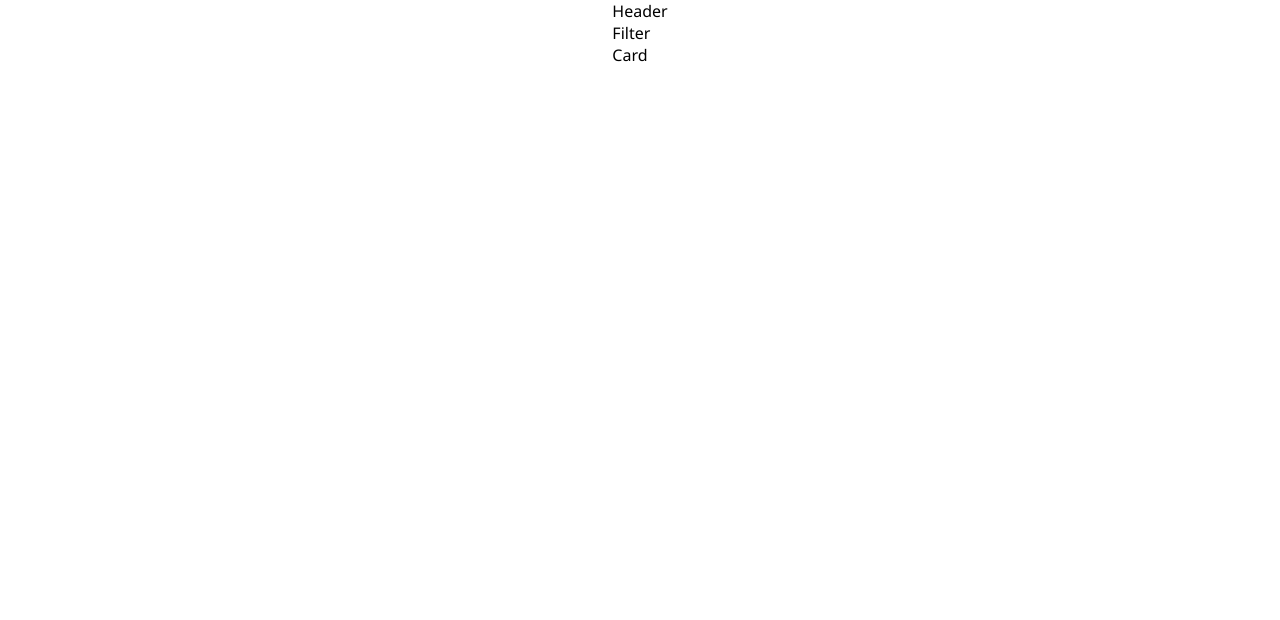
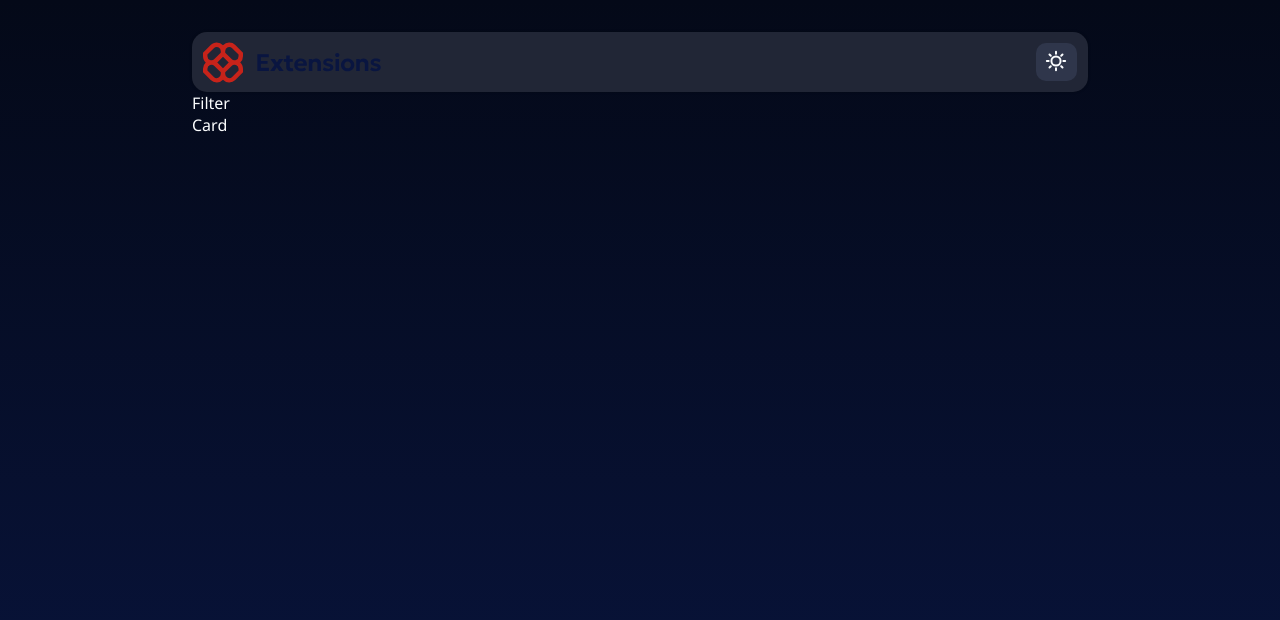
Before and after one commit to rawannmmohamed/browser-extensions, a React (Vite) app: page / in a window 1280 px wide. Shown: the top 620 px of the page. Built offline with nearby package versions, Linux system fonts and the light colour scheme.

Commit message:
`Added theme switching functionality to the application`

```diff
--- a/src/App.tsx
+++ b/src/App.tsx
@@ -1,18 +1,31 @@
-import './App.css'
-import Card from './components/card/Card'
-import Filter from './components/filter/Filter'
-import Header from './components/header/Header'
+import { useEffect, useState } from "react";
+import "./App.css";
+import Card from "./components/card/Card";
+import Filter from "./components/filter/Filter";
+import Header from "./components/header/Header";
 
 function App() {
+  const getInitialTheme = () => {
+    return localStorage.getItem("theme") || "dark";
+  };
+  const [theme, setTheme] = useState(getInitialTheme);
 
+  useEffect(() => {
+    document.body.className = theme + "-mode";
+    localStorage.setItem("theme", theme);
+  }, [theme]);
+
+  const toggleTheme = () => {
+    setTheme((prev) => (prev === "light" ? "dark" : "light"));
+  };
 
   return (
     <>
-      <Header/>
-      <Filter/>
-      <Card/>
+      <Header theme={theme} toggleTheme={toggleTheme} />
+      <Filter />
+      <Card />
     </>
-  )
+  );
 }
 
-export default App
+export default App;
--- a/src/components/header/Header.css
+++ b/src/components/header/Header.css
@@ -0,0 +1,35 @@
+.header {
+  background-color: var(--Neutral0);
+  width: 100%;
+  margin: 0 auto;
+  display: flex;
+  justify-content: space-between;
+  padding: 0.6rem 0.7rem;
+  margin-top: 2rem;
+  border-radius: 15px;
+  box-shadow: rgba(0, 0, 0, 0.24) 0px 0px 3px 0px;
+
+
+}
+
+.header.dark-mode {
+  background-color: var(--Neutral800);
+  color: var(--Neutral0);
+}
+
+.switch {
+  margin: auto 0;
+  padding: 0.4rem 0.6rem;
+  border-radius: 10px;
+  border-style: none;
+  cursor: pointer;
+}
+
+.switch.light-mode {
+  background-color: var(--Neutral100);
+  color: var(--Neutral900);
+}
+
+.switch.dark-mode {
+  background-color: var(--Neutral700);
+}
--- a/src/components/header/Header.tsx
+++ b/src/components/header/Header.tsx
@@ -1,9 +1,29 @@
-import React from 'react'
-import './Header.css'
-const Header = () => {
+
+import "./Header.css";
+
+type HeaderProps = {
+  theme: string;
+  toggleTheme: () => void;
+};
+
+const Header = ({ theme, toggleTheme }: HeaderProps) => {
+
   return (
-    <div>Header</div>
-  )
-}
+    <div className={`header ${theme}-mode`}>
+      <img src={"./assets/images/logo.svg"} alt="logo" className="logo"/>
+      <button onClick={toggleTheme} className={`switch ${theme}-mode`}>
+        <img
+          src={
+            theme === "dark"
+              ? `./assets/images/icon-sun.svg`
+              : `./assets/images/icon-moon.svg`
+          }
+          alt="dark/light mode switch"
 
-export default Header
+        />
+      </button>
+    </div>
+  );
+};
+
+export default Header;
--- a/src/index.css
+++ b/src/index.css
@@ -46,13 +46,38 @@
   font-style: normal;
 }
 
-body {
+* {
   margin: 0;
   padding: 0;
-  display: flex;
-  justify-content: center;
+  box-sizing: border-box;
+}
+
+#root{
   width: 100%;
+  min-height: 100vh;
+}
+
+body {
+  margin: auto;
+  width: 70%;
   min-height: 100vh;
   font-family: var(--font-primary);
   font-weight: var(--font-regular);
+  background: var(--DarkGradient);
+  color: var(--Neutral0);
+  transition: color 0.3s ease;
+
+  @media (max-width: 470px) {
+    width: 92%;
+  }
 }
+
+body.dark-mode{
+  background: var(--DarkGradient);
+  color: var(--Neutral0);
+}
+
+body.light-mode{
+  background: var(--LightGradient);
+  color: var(--Neutral900);
+}
```
